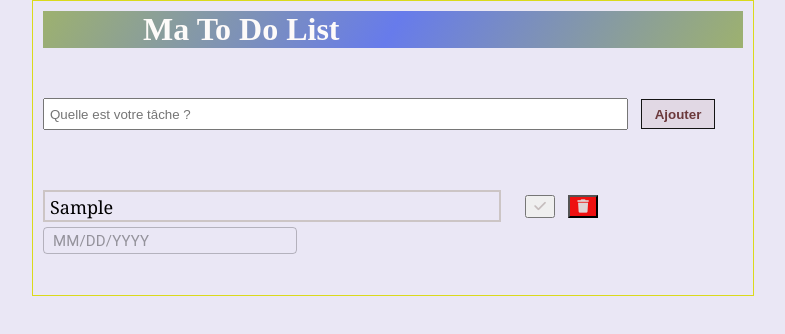
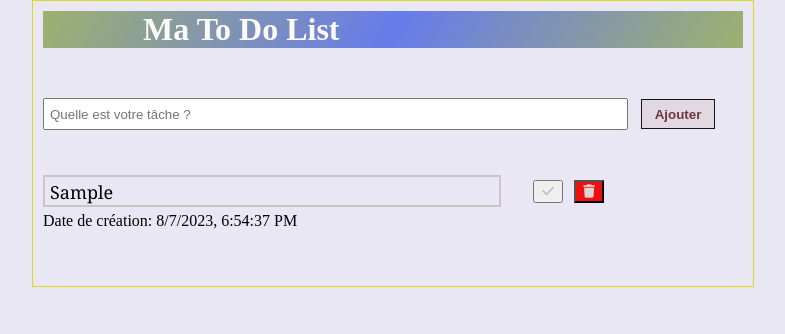
Before and after one commit to M-BEDH/To-Do-List, a React (Create React App) app: page / in a window 1280 px wide. Both pictures are taken after typing "Sample" into the empty fields and a click on the button "Ajouter". Shown: the top 334 px of the page, without its empty margins (247-1032 px from the left). Built offline with nearby package versions, Linux system fonts and the light colour scheme.

Commit message:
retrait calendrier et mise en place date automatique création et validation(tache effectuée)

```diff
--- a/src/composants/Todo.jsx
+++ b/src/composants/Todo.jsx
@@ -1,7 +1,6 @@
 import React, { useState, useEffect } from 'react';
 import './../style/Todo.css';
 import TodoItem from './TodoItem';
-
 
 function TodoList() {
   const [todos, setTodos] = useState([]);
@@ -13,7 +12,6 @@ function TodoList() {
     setTodos(parsedTodos);
   }, []);
 
-
   function handleInputChange(e) {
     setInputValue(e.target.value);
   }
@@ -21,7 +19,7 @@ function TodoList() {
   function handleAddTodo() {
     if (inputValue.trim() !== '') {
        // date: new Date().toISOString() pour avoir la date de creation de la tâche dans le local storage
-    const newTodo = { text: inputValue, completed: false , date: new Date().toISOString() };
+      const newTodo = { text: inputValue, completed: false, creationDate: new Date().toISOString(), validationDate: null };
       setTodos([...todos, newTodo]);
       setInputValue('');
 
@@ -33,12 +31,18 @@ function handleAddTodo() {
     }
   }
 
-
-
   function handleToggleComplete(index) {
     const updatedTodos = [...todos];
     updatedTodos[index].completed = !updatedTodos[index].completed;
+
+    if (updatedTodos[index].completed) {
+      updatedTodos[index].validationDate = new Date().toISOString();
+    } else {
+      updatedTodos[index].validationDate = null;
+    }
+
     setTodos(updatedTodos);
+    localStorage.setItem('todos', JSON.stringify(updatedTodos));
   }
 
   function handleDeleteTodo(index) {
@@ -52,7 +56,6 @@ function handleDeleteTodo(index) {
     const updatedStoredTodos = parsedTodos.filter((_, i) => i !== index);
     localStorage.setItem('todos', JSON.stringify(updatedStoredTodos));
   }
-
 
   return (
     <div>
@@ -70,9 +73,12 @@ function handleDeleteTodo(index) {
       index={index}
       handleToggleComplete={handleToggleComplete}
       handleDeleteTodo={handleDeleteTodo}
-          />
+    >
+      <p>Date de création: {new Date(todo.creationDate).toLocaleString()}</p>
+    </TodoItem>
   ))}
 </ul>
+
     </div>
   );
 }
--- a/src/composants/TodoItem.jsx
+++ b/src/composants/TodoItem.jsx
@@ -1,6 +1,5 @@
 import React from 'react';
 import './../style/TodoItem.css';
-import Date from './DatePicker';
 
 const TodoItem = ({ todo, index, handleToggleComplete, handleDeleteTodo }) => {
   const toggleComplete = todo.completed
@@ -8,7 +7,7 @@ const TodoItem = ({ todo, index, handleToggleComplete, handleDeleteTodo }) => {
     : 'toggle-complete';
 
   return (
-    <div>
+    <div className='tacheAfaire'>
       <li className={todo.completed ? 'completed' : ''}>
         <span>{todo.text}</span>
         <button
@@ -22,7 +21,10 @@ const TodoItem = ({ todo, index, handleToggleComplete, handleDeleteTodo }) => {
         </button>
       </li>
       <div className="date">
-        <Date />
+        <p className='creationDate'>Date de création: {new Date(todo.creationDate).toLocaleString()}</p>
+        {todo.validationDate && (
+          <p className='tacheEffectue'>Tache effectuée : {new Date(todo.validationDate).toLocaleString()}</p>
+        )}
       </div>
     </div>
   );
--- a/src/style/TodoItem.css
+++ b/src/style/TodoItem.css
@@ -48,6 +48,16 @@ li.completed span {
     position: relative;
     top: -15px;
 }
+.tacheEffectue {
+    position: relative;
+    top: -15px;
+    margin-bottom: 0;
+}
+
+.tacheAfaire {
+    position: relative;
+    top: -15px;
+}
 .MuiFormControl-root ::placeholder{
     font-size: 15px;
 }
```
Lines whose indentation alone changed are shown as unchanged.
